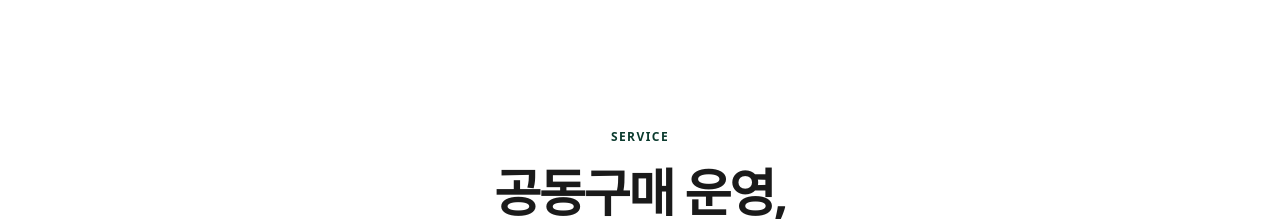
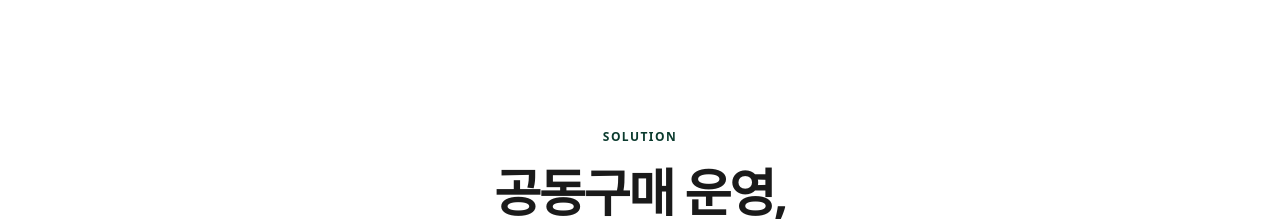
Before and after one commit to 09SCM/09SCM-Homepage, a Next.js app: page / in a window 1280 px wide. Shown: the part 940-1161 px from the top of the page. Built offline with nearby package versions, Linux system fonts and the light colour scheme.

Commit message:
Refine solution label and footer details

```diff
--- a/app/components/LandingPage.tsx
+++ b/app/components/LandingPage.tsx
@@ -154,7 +154,7 @@ export default function LandingPage() {
     <div className="site-shell"><SiteHeader isHome /><main id="top">
       <section className="hero"><div className="hero-inner hero-layout"><div className="hero-copy"><p className="eyebrow">09SCM 공동구매 운영 솔루션</p><h1>동네에서 함께 사는{' '}<br /><span>즐거움</span></h1><p className="hero-description">본사와 가맹점이 함께 상품을 준비하고{' '}<br />우리 동네 고객과 공동구매를 시작해 보세요.</p><p className="hero-subcopy">상품 등록부터 주문, 결제, 픽업·배달, 매출 확인까지{' '}<br />09SCM에서 한 번에 관리할 수 있어요.</p><div className="hero-actions"><a className="primary-button" href={`${BASE_PATH}/apply/`}>솔루션 도입신청</a><a className="secondary-button" href="#service-intro">솔루션 살펴보기</a></div></div><HeroVisual /></div><div className="hero-fee-banner section-inner"><div><span>09SCM 솔루션 이용료</span><strong>0원</strong></div><p><b>이용료 부담 없이 공동구매를 시작하세요.</b>{' '}상품 등록부터 주문·결제·매출 관리까지 필요한 기능을 함께 제공해요.</p><a className="primary-button" href={`${BASE_PATH}/apply/`}>솔루션 도입신청</a></div></section>
 
-      <section className="section" id="service-intro"><div className="section-inner"><div className="section-heading centered narrow-heading"><p className="eyebrow">SERVICE</p><h2>공동구매 운영,{' '}<br />이제 한곳에서 시작하세요</h2><p>09SCM은 본사와 가맹점이 함께 사용하는 공동구매 운영 솔루션이에요.</p></div><ServiceMap /><div className="service-benefits"><article><span>01</span><h3>본사와 가맹점이 함께</h3><p>상품과 주문 정보를 같은 흐름에서 확인해요.</p></article><article><span>02</span><h3>도매와 소매를 한곳에서</h3><p>상품 공급부터 소비자 판매까지 이어서 관리해요.</p></article><article><span>03</span><h3>우리 동네 고객과 가깝게</h3><p>가맹점별 소매몰에서 픽업·배달 주문을 받아요.</p></article></div></div></section>
+      <section className="section" id="service-intro"><div className="section-inner"><div className="section-heading centered narrow-heading"><p className="eyebrow">SOLUTION</p><h2>공동구매 운영,{' '}<br />이제 한곳에서 시작하세요</h2><p>09SCM은 본사와 가맹점이 함께 사용하는 공동구매 운영 솔루션이에요.</p></div><ServiceMap /><div className="service-benefits"><article><span>01</span><h3>본사와 가맹점이 함께</h3><p>상품과 주문 정보를 같은 흐름에서 확인해요.</p></article><article><span>02</span><h3>도매와 소매를 한곳에서</h3><p>상품 공급부터 소비자 판매까지 이어서 관리해요.</p></article><article><span>03</span><h3>우리 동네 고객과 가깝게</h3><p>가맹점별 소매몰에서 픽업·배달 주문을 받아요.</p></article></div></div></section>
 
       <section className="section section-muted" id="features"><div className="section-inner"><div className="section-heading centered narrow-heading"><p className="eyebrow">CORE FEATURES</p><h2>공동구매에 필요한 기능을{' '}<br />하나로 연결했어요</h2><p>상품을 준비하는 순간부터 고객이 상품을 받는 순간까지, 09SCM이 공동구매 운영의 흐름을 이어드려요.</p></div><div className="feature-showcases">{FEATURES.map((feature, index) => <RevealArticle className={`feature-showcase${index % 2 ? ' visual-first' : ''}`} key={feature.number}><div className="feature-copy"><span className="feature-number">{feature.number}</span><h3>{feature.title}</h3><p>{feature.copy}</p><ul>{feature.points.map((point) => <li key={point}>{point}</li>)}</ul></div>{feature.visual}</RevealArticle>)}</div></div></section>
 
--- a/app/components/SiteFooter.tsx
+++ b/app/components/SiteFooter.tsx
@@ -13,7 +13,6 @@ export default function SiteFooter() {
           <div className="footer-info-row">
             <span>상호명 : (주)0SCM</span>
             <span>대표자 : 홍길동</span>
-            <span>개인정보관리책임자 : 홍길동</span>
             <span>사업자등록번호 : 123-12-12345</span>
             <span>주소 : 서울특별시 구로구 디지털로26길 61, 12층 1202호 (구로동, 에이스하이엔드타워2차)</span>
             <span className="footer-email"><span>이메일 :</span><a href="mailto:support@0scm.com">support@0scm.com</a></span>
```
